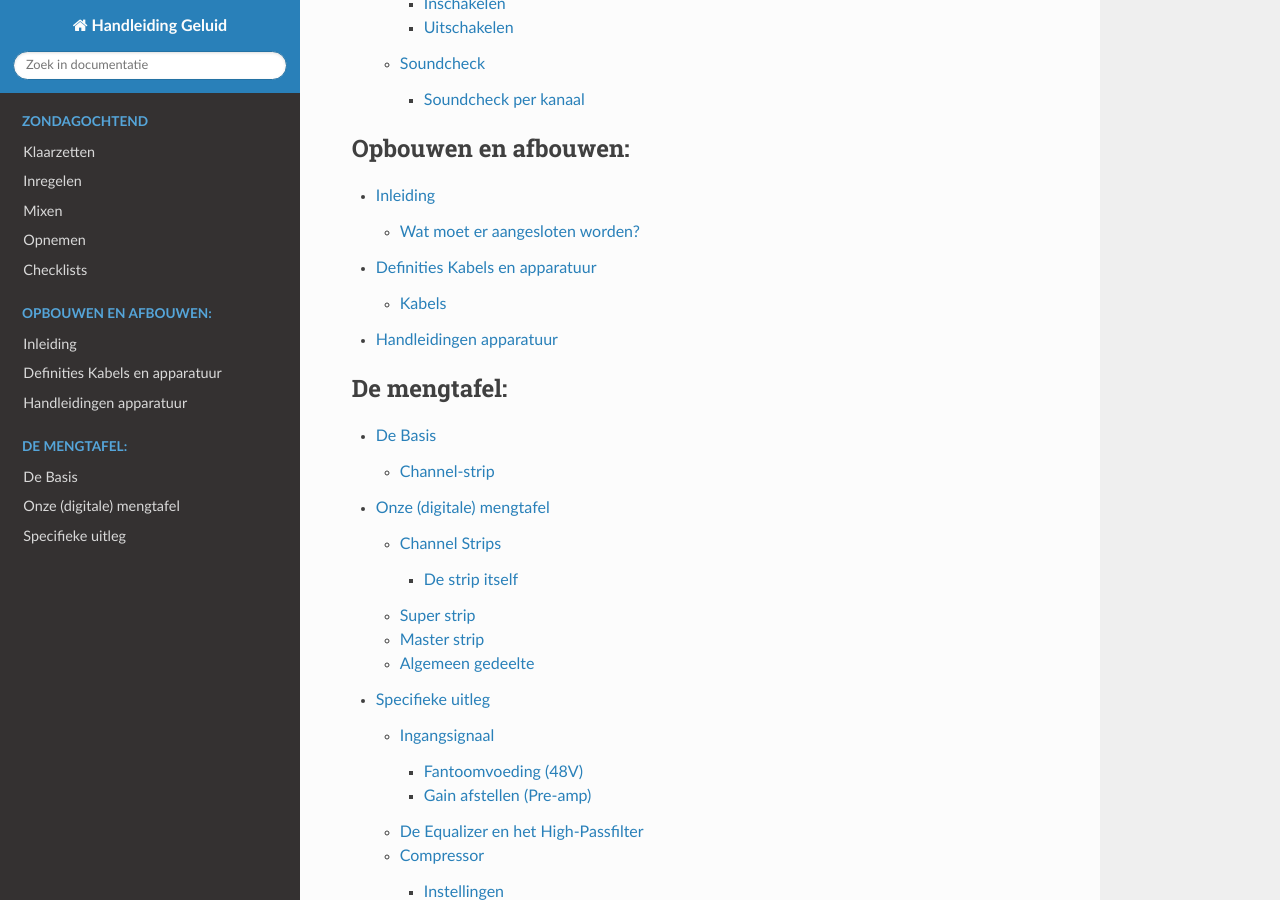
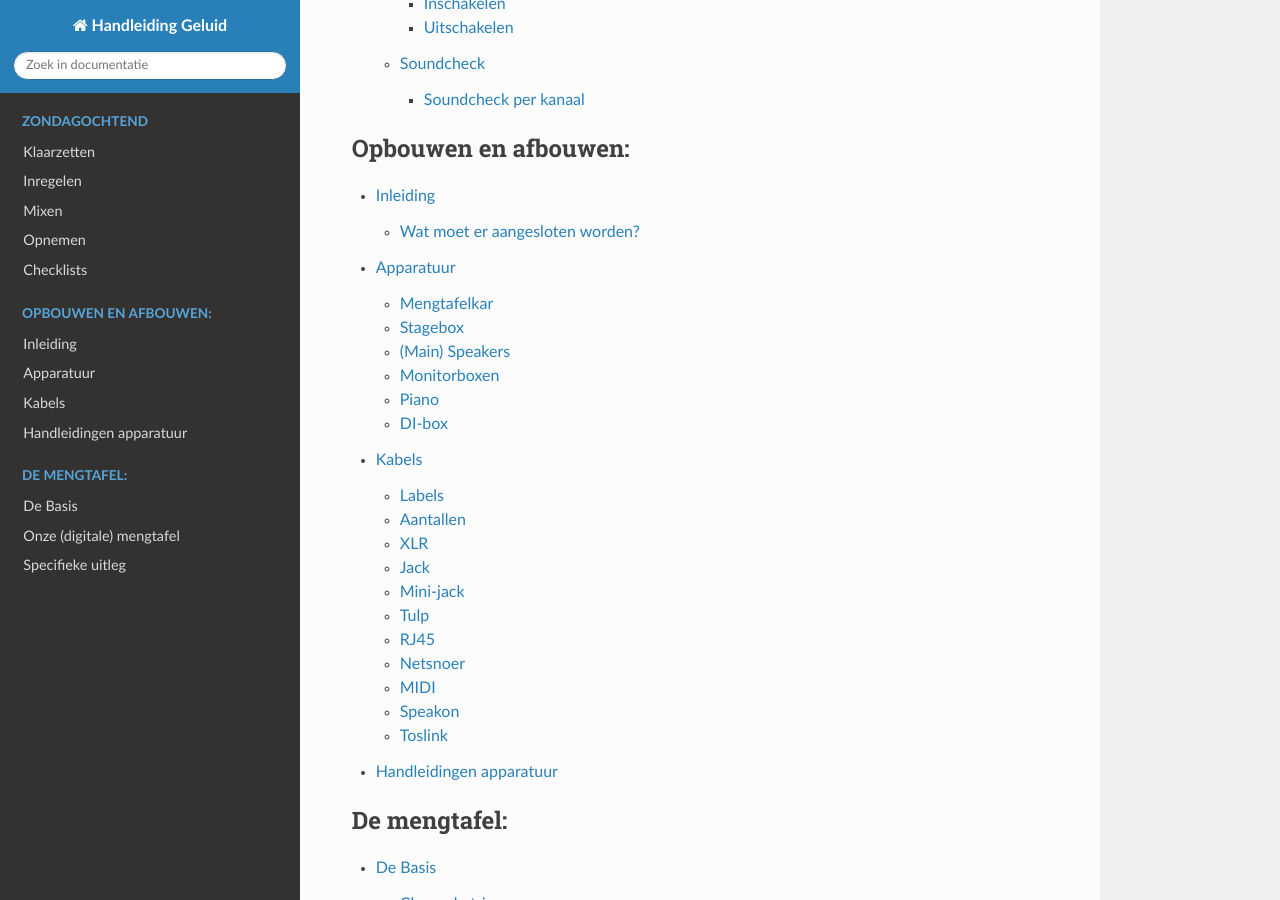
Before and after one commit to edewaal97/docs-geluid-reddingsark-bunschoten, a Sphinx documentation site: the page built from source/index.rst, in a window 1280 px wide and 900 px high, scrolled down 804 px. Built offline with Sphinx 7.4.7 and the Read the Docs theme 2.0.0, drawn with Linux system fonts in a browser that asks for light colours; part of the change alters nothing that is shown.

Commit message:
Toevoegingen aan kabels en apparatuur

```diff
--- a/source/index.rst
+++ b/source/index.rst
@@ -16,7 +16,8 @@ Deze handleiding is geschreven voor het geluidsteam in
    :caption: Opbouwen en afbouwen:
 
    opbouwen-en-afbreken/inleiding
-   opbouwen-en-afbreken/definities-kabels-en-apparatuur
+   opbouwen-en-afbreken/apparatuur
+   opbouwen-en-afbreken/kabels
    opbouwen-en-afbreken/handleidingen
 
 .. toctree::
--- /dev/null
+++ b/source/opbouwen-en-afbreken/apparatuur.rst
@@ -0,0 +1,44 @@
+Apparatuur
+======================
+Op het podium maken we gebruik van veel verschillende apparaten. Op deze pagina wordt globaal omschreven waar deze apparaten voor dienen en hoe ze aangesloten/gebruikt worden.
+
+Mengtafelkar
+----------------------
+In de mengtafelkar bevindt zich meer apparatuur dan alleen de mengtafel. Uitleg over de mengtafel zelf staat in de aparte hoofdstukken omschreven (zie menu).
+
+Verder staat alle vaste apparatuur die niet op het podium hoeft te staan in de kar waar ook de mengtafel in staat. Dit is met twee redenen gedaan, bescherming en gebruiksgemak. Om de apparatuur te laten werken hoeven er maar twee dingen aangesloten te worden: voeding en de stagebox.
+
+In het zogenaamde rack in de kar (linkerkant) hangen de ontvangers voor de draadloze microfoons. In principe hoeft hieraan niets aangepast te worden. De schermpjes zijn handig om te zien of er signaal binnenkomt, of dat er problemen zijn tussen de zender en de ontvanger. Problemen die voor kunnen komen zijn: De ontvanger staat op mute (schakelaar bovenop) of de batterij is leeg.
+
+Daaronder het apparaat voor de opname (voor uitleg zie het betreffende hoofdstuk). Onderin hangt een CD-speler / cassettedeck. Let er bij gebruik van de CD-speler op dat het apparaat iets naar achteren is gekanteld en dat de CD niet naar achteren valt tijdens het neerleggen en/of het openen/sluiten van de slee. Als dit toch gebeurd, moet de cd-speler uit het rack geschroefd worden en voorover gekanteld worden, waarna de CD er weer uit vallen.
+
+Links van het rack ligt een rol duct-tape. Achter het rack zitten de aansluitingen voor de apparatuur in het rack en er ligt een kastje voor de ringleiding. Aan de achterwand hangt een houten kistje. Hierin zit wat klein (reserve)materiaal. Rechts van de mengtafel liggen de oplaadbare batterijen voor de draadloze microfoons. Ook ligt er een talkback microfoon. Rechtsachter in de mengtafelkar staat een router, om de mengtafel met een telefoon/tablet op afstand te kunnen bedienen. De WiFi-code ligt op een a4tje tussen de router en de rand van de kar. Dit WiFi-netwerk heeft geen internet. Verder staan er in de kar nog een tweetal lampjes.
+
+Stagebox
+-------------------------------
+De stagebox is eigenlijk een groot verlengsnoer naar de mengtafel. Alles wat op het podium staat en aangesloten moet worden op de mengtafel, wordt aangesloten op de stagebox. De stagebox heeft wel stroom nodig.
+
+(Main) Speakers
+-------------------------------
+Door de speakers wordt het geluid versterkt voor de 'bezoekers' in de zaal. Al onze speakers zijn actief, wat betekend dat er geen losse versterker nodig is. Wel betekend dit dat alle speakers moeten worden voorzien van voeding. We hebben 2 tops en 2 subs. Het signaal wordt vanaf de stagebox aangesloten op de subs. Vervolgens worden de tops doorgelinkt aan de subs (input en output boven elkaar). In de tops wordt de rechter input gebruikt. De signaalknop op de meeste speakers staat ongeveer op een kwart van het totaal.
+
+Monitorboxen
+-------------------------------
+Monitorboxen zijn voor de artiesten om zichzelf of hun eigen instrument te kunnen monitoren tijdens de dienst. Monitorboxen worden aangesloten op de outputkanalen van de Stagebox, verder is er ook voeding nodig. Monitorboxen worden op volgorde neergezet voor de duidelijkheid achter de mengtafel. Van links naar rechts, van voor naar achter.
+
+Piano
+-------------------------------
+We hebben onze eigen piano in een aparte flightcase zitten, met dezelfde reden als dat we de mengtafelkar hebben: bescherming en gebruiksgemak.
+
+De piano wordt neergezet op de bijbehorende statief. De schroefknoppen van deze statief hoeven maar één slag losgedraaid te worden, daarna kunnen ze een stukje uitgetrokken worden. Voor de stabiliteit moeten de schroeven wel aangedraaid worden voordat de piano er op gezet wordt. Als de hoogte versteld moet worden, moet eerst de piano opgetild worden.
+
+Na het openen van de flightcase moeten er nog een paar dingen aangesloten worden:
+
+* Damper pedaal
+* Voeding
+* Monitorboxen
+* Signaalkabels
+
+DI-box
+-------------------------------
+Een DI(-box) (staat voor Direct Injection) is een apparaat dat een ongebalanceerd signaal kan omvormen naar een gebalanceerd signaal. Een DI wordt vaak gebruikt tussen instrumenten (bijv. gitaar) en de stagebox. Ook om de audio van een laptop aan te sluiten is een DI nodig. DI's hebben vaak extra functies, zoals een "ground lift" of signaalverzwakker (pad of -..db knop). Door hier gebruik van te maken, wordt het signaal op een correct niveau gebracht en kan ruis of storing onderdrukt/voorkomen worden.
--- a/source/opbouwen-en-afbreken/definities-kabels-en-apparatuur.rst
+++ /dev/null
@@ -1,66 +0,0 @@
-Definities Kabels en apparatuur
-===============================
-
-Mengtafel
-
-Stagerack
-
-Microfoon
-  Condensator
-  Dynamnisch
-
-DI
-
-Kabels
-------
-Vrijwel alle aansluitingen bestaan uit een *paar*. Een mannetje en een vrouwtje. Dit is makkelijk te onthouden aangezien een mannetje het uiteinde is met de pinnen en het vrouwtje het uiteinde waar het gat zit. Bij sommige kabels zijn de aansluitingen vrijwel alleen mannetjes (jack/tulp), waar bij andere kabels het signaal vrijwel altijd van vrouwtje naar mannetje verloopt (XLR).
-
-Naast de aansluiting is het signaal van belang. Is het Mono (enkel) of Stereo (Dubbel / Links&Rechts). Een microfoon is een mono signaal. Als er twee microfoons gebruikt worden, waarvan er één links, en één rechts op de ontvanger gericht staat, is dit nog steeds twee keer een mono signaal. Op de mengtafel kan dit signaal vervolgens omgevormd worden naar een stereo signaal. Bij het aansluiten van een telefoon aan de mengtafel wordt gebruikgemaakt van een enkele kabel, toch wordt hierover een stereo signaal verzonden.
-
-Daarnaast kan het signaal gebalanceerd zijn of ongebalanceerd. Een gebalanceerd signaal is minder gevoelig voor storingen waardoor het een langere afstand kan afleggen. De meeste signalen die door een XLR kabel lopen zijn gebalanceerd. [#ballancedUnballanced]_
-
-.. [#ballancedUnballanced] Zie  https://www.youtube.com/watch?v=9Mdgr1j2dFQ _
-
-**XLR**
-Andere benamingen: Microfoonkabel, DMX kabel
-
-.. image:: /images/kabel-xlr.jpg
-
-**Jack**
-
-Andere benamingen: Instrumentkabel, Tip-Sleeve (ts) connector, Tip-Ring-Sleeve (trs) connector
-1/4 inch jack
-
-.. image:: /images/kabel-jack.jpg
-
-Mini-jack
-
-.. image:: /images/kabel-mini-jack.jpg
-
-
-Tulp
-
-.. image:: /images/kabel-tulp.jpg
-
-RJ45
-
-.. image:: /images/kabel-rj45.jpg
-
-
-Netsnoer
-
-.. image:: /images/kabel-netsnoer.jpg
-
-
-MIDI
-
-.. image:: /images/kabel-midi.jpg
-
-
-Speakon
-
-.. image:: /images/kabel-speakon.jpg
-
-Toslink
-
-.. image:: /images/kabel-toslink.jpg
--- /dev/null
+++ b/source/opbouwen-en-afbreken/kabels.rst
@@ -0,0 +1,91 @@
+Kabels
+===============================
+
+Vrijwel alle aansluitingen bestaan uit een *paar*. Een mannetje en een vrouwtje. Dit is makkelijk te onthouden aangezien een mannetje het uiteinde is met de pinnen en het vrouwtje het uiteinde waar het gat zit. Bij sommige kabels zijn de aansluitingen vrijwel alleen mannetjes (jack/tulp), waar bij andere kabels het signaal vrijwel altijd van vrouwtje naar mannetje verloopt (XLR of een normaal verlengsnoer).
+
+Naast de aansluiting is het signaal van belang. Is het Mono (enkel) of Stereo (Dubbel / Links&Rechts). Een microfoon is een mono signaal. Als er twee microfoons gebruikt worden, waarvan er één links, en één rechts op de ontvanger gericht staat, is dit nog steeds twee keer een mono signaal. Op de mengtafel kan dit signaal vervolgens omgevormd worden naar een stereo signaal. Bij het aansluiten van een telefoon aan de mengtafel wordt gebruikgemaakt van een enkele kabel, toch wordt hierover een stereo signaal verzonden.
+
+Daarnaast kan het signaal gebalanceerd zijn of ongebalanceerd. Een gebalanceerd signaal is minder gevoelig voor storingen waardoor het een langere afstand kan afleggen. De meeste signalen die door een XLR kabel lopen zijn gebalanceerd. [#ballancedUnballanced]_
+
+.. [#ballancedUnballanced] Zie  https://www.youtube.com/watch?v=9Mdgr1j2dFQ _
+
+Labels
+-------------------------------
+Bij ons gebruiken we verschillende labels. Voornamelijk wordt hier gekleurd isolatietape voor gebruikt. Er zijn verschillende aanduidingen:
+
+- geel-groen: kabel is eigendom van De Reddingsark
+- rood / wit / blauw (bij gecombineerde kabels) geeft aan welke mannetjesconnector bij welke vrouwtjesconnector hoort. Bij een kabelpaar (voor stereo-apparatuur) wordt altijd rood en wit gebruikt. Rood = Rechts, Wit = Links.
+- dubbel geel-groen: extra lange kabel
+
+Aantallen
+-------------------------------
+Op de rolcontainer met meestgebruikte spullen liggen de volgende kabels:
+
+- 8× XLR-kabels (10m)
+- 2× XLR-kabels lang (20m)
+- 3× XLR-kabel 2-voudig (stereo) (10m)
+- 1× XLR-kabel 3-voudig (10m)
+- 1× Beamerkabel
+- 1× Verlengsnoer
+- 2× Jack-kabel
+- 6× Netsnoer
+- 2× Gecombineerde XLR-kabel & Netsnoer met blauwe C13 pluggen
+
+Op de andere rolcontainer staan nog extra spullen en ligt nog een berg kabels als de meestgebruikte spullen niet toereikend zijn.
+
+XLR
+-------------------------------
+Andere benaming: Microfoonkabel
+
+.. image:: /images/kabel-xlr.jpg
+
+Jack
+-------------------------------
+Andere benamingen: Instrumentkabel, Tip-Sleeve (ts) connector, Tip-Ring-Sleeve (trs) connector, 1/4 inch (6.35 mm) jack.
+
+Een kabel met een TS-connector heeft twee aders, waar maximaal één signaal over kan tegelijkertijd. Een TRS-connector maakt het daarintegen mogelijk om twee signalen over één kabel te versturen, deze kan dan dus gebruikt worden voor een stereosignaal of een gebalanceerd signaal. Een TRS-kabel is in de meeste gevallen backwards compatible met een TS-kabel. De kabel op onderstaande afbeelding heeft TS-connectoren, de afbeelding onder 'mini-jack' heeft TRS-connectoren.
+
+.. image:: /images/kabel-jack.jpg
+
+Mini-jack
+-------------------------------
+Kleine variant van de jack, veel bovenstaande namen worden ook gebruikt met de voorlooptekst 'mini'
+Andere benamingen: 3.5mm (0.14 inch) jack
+
+.. image:: /images/kabel-mini-jack.jpg
+
+Tulp
+-------------------------------
+.. image:: /images/kabel-tulp.jpg
+
+RJ45
+-------------------------------
+Andere benamingen: Netwerkkabel, Internetkabel
+In de Professionele audiowereld gaat dit vaak in combinatie met een Ethercon-connector. Hierdoor wordt de connector meer hufterproof.
+
+In tegenstelling tot bovenstaande kabels, wordt in deze kabel een digitaal signaal verzonden. Hierdoor kan er veel meer data over één kabel, en is er minder kans op ruis.
+
+.. image:: /images/kabel-rj45.jpg
+
+Netsnoer
+-------------------------------
+Andere benamingen: Voedingskabel, C13-kabel
+
+.. image:: /images/kabel-netsnoer.jpg
+
+MIDI
+-------------------------------
+Wordt bij ons gebruikt voor de aansluiting van de ringleiding (voor doven/slechthorenden)
+
+.. image:: /images/kabel-midi.jpg
+
+Speakon
+-------------------------------
+.. image:: /images/kabel-speakon.jpg
+
+Toslink
+-------------------------------
+
+Andere benamingen: Otische kabel, SPDIF
+
+.. image:: /images/kabel-toslink.jpg
```
